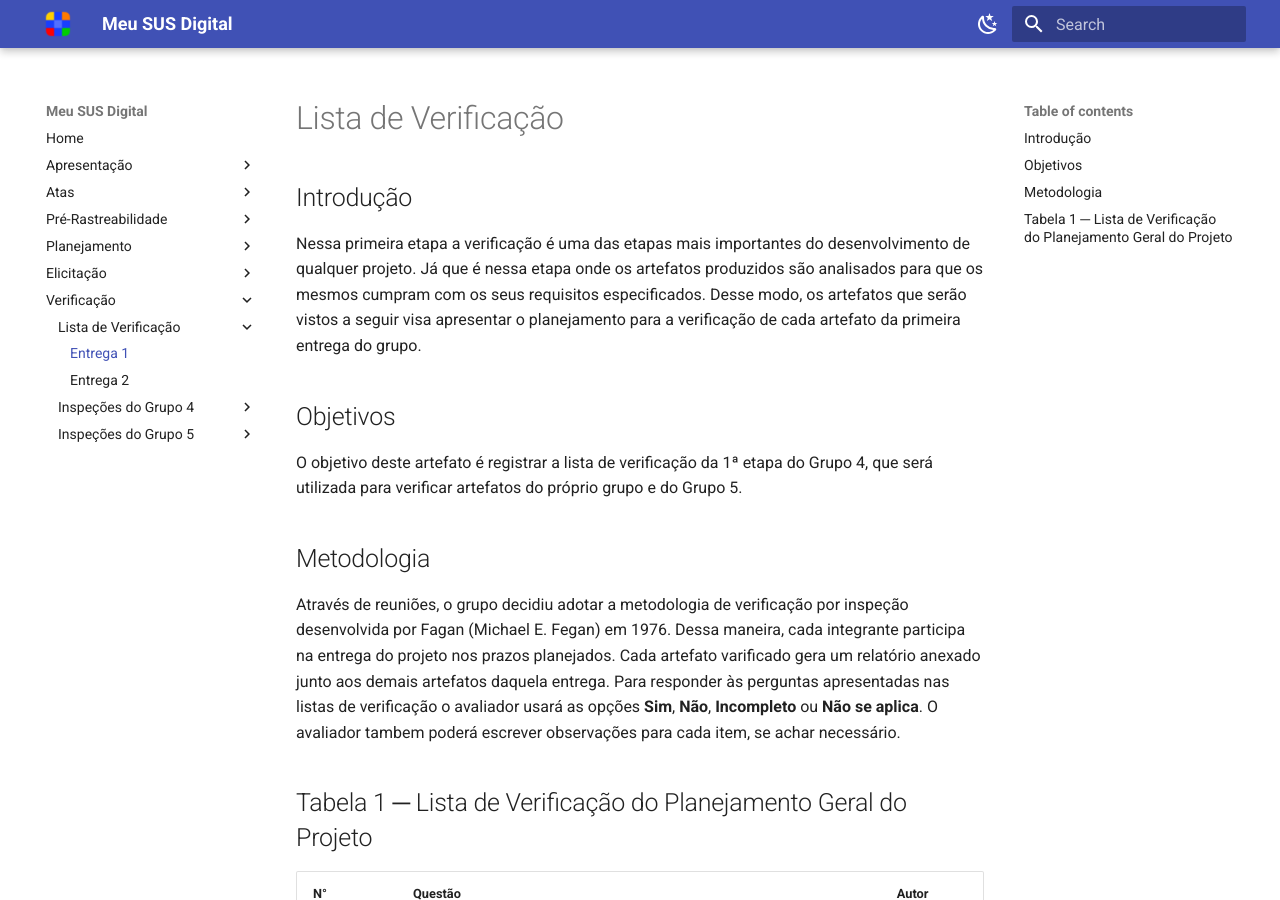
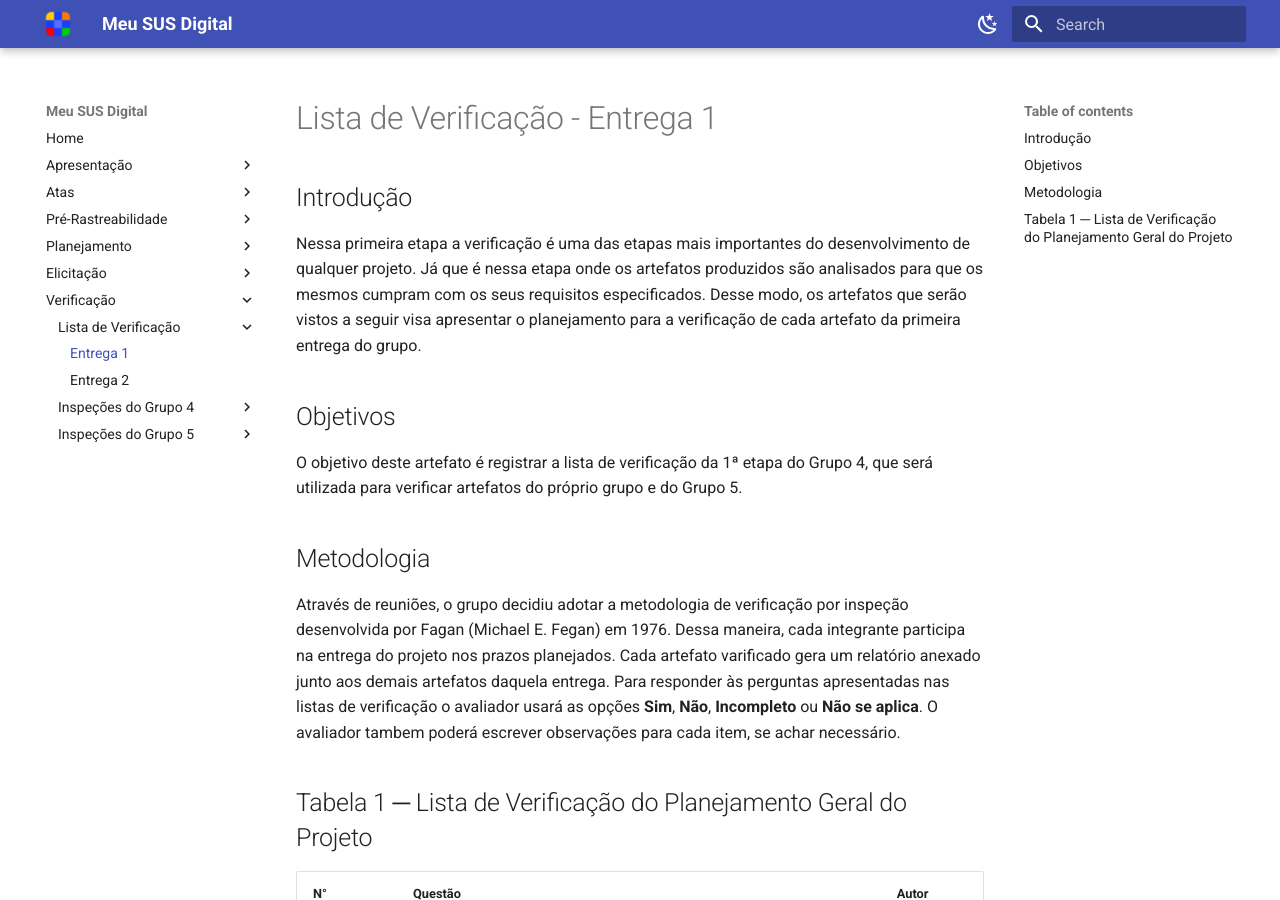
Before and after one commit to Requisitos-de-Software/2024.2-MeuSUSDigital, an MkDocs documentation site: the page built from docs/verificacao/lista_verif/entrega1.md, in a window 1280 px wide and 900 px high. Built offline with MkDocs 1.6.1 and Material for MkDocs 9.7.7, drawn with Linux system fonts in a browser that asks for light colours.

Commit message:
alterando titulo

```diff
--- a/docs/verificacao/lista_verif/entrega1.md
+++ b/docs/verificacao/lista_verif/entrega1.md
@@ -1,4 +1,4 @@
-# Lista de Verificação
+# Lista de Verificação - Entrega 1
 
 ## Introdução
 
```
